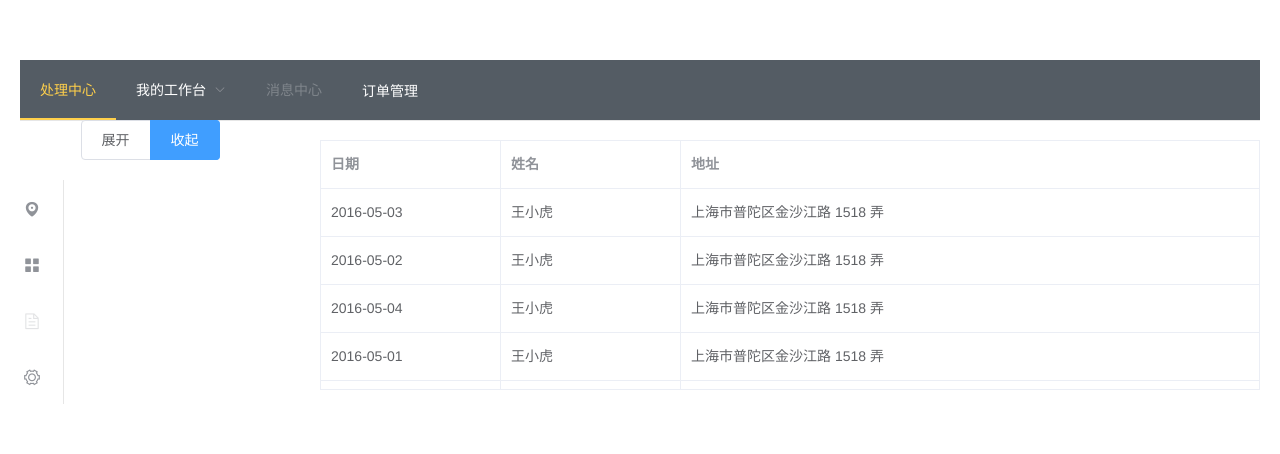
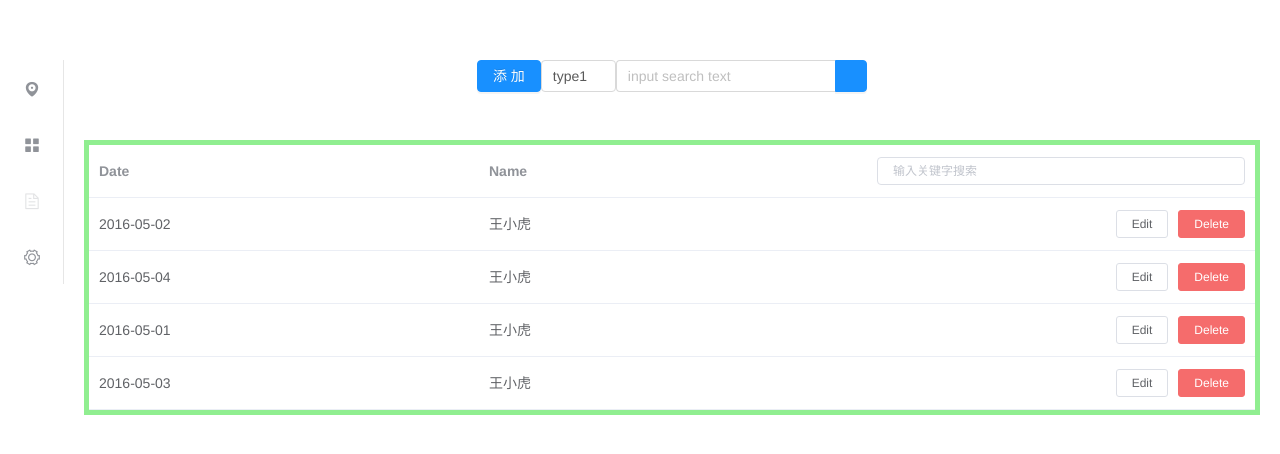
Before and after one commit to hastune-39/font, a Vue app: page / in a window 1280 px wide. Shown: the top 454 px of the page. Built offline with nearby package versions, Linux system fonts and the light colour scheme.

Commit message:
step01:css - op02:before import img

```diff
--- a/package.json
+++ b/package.json
@@ -12,6 +12,8 @@
   "dependencies": {
     "ant-design-vue": "^1.7.2",
     "element-ui": "^2.14.1",
+    "less": "^3.12.2",
+    "less-loader": "^7.1.0",
     "vue": "^2.5.2",
     "vue-router": "^3.0.1"
   },
--- a/src/main.js
+++ b/src/main.js
@@ -6,7 +6,9 @@ import router from './router'
 import Antdv from 'ant-design-vue';
 import ElementUI from 'element-ui';
 import 'element-ui/lib/theme-chalk/index.css';
+import 'element-ui/lib/theme-chalk/display.css';
 import 'ant-design-vue/dist/antd.css'; // or 'ant-design-vue/dist/antd.less'
+
 
 Vue.use(Antdv);
 Vue.use(ElementUI)
--- a/src/view/BasicLayout.vue
+++ b/src/view/BasicLayout.vue
@@ -1,17 +1,19 @@
 <template>
-  <el-container>
-    <el-header>
-      <my-head-bar/>
-    </el-header>
+  <div class="border">
     <el-container>
-      <el-aside>
+      <el-aside width="100 px">
         <my-side-bar/>
       </el-aside>
-      <el-main>
-        <my-main/>
-      </el-main>
+      <el-container>
+        <el-header>
+          <my-head-bar/>
+        </el-header>
+        <el-main>
+          <my-main/>
+        </el-main>
+      </el-container>
     </el-container>
-  </el-container>
+  </div>
 </template>
 
 
@@ -31,5 +33,8 @@
 </script>
 
 <style scoped>
-
+  .border {
+    margin-top: 0px;
+    padding-top: 0px;
+  }
 </style>
--- a/src/view/HeadBar.vue
+++ b/src/view/HeadBar.vue
@@ -1,35 +1,39 @@
 <template>
-  <div>
-    <el-menu
-      :default-active="activeIndex2"
-      class="el-menu-demo"
-      mode="horizontal"
-      @select="handleSelect"
-      background-color="#545c64"
-      text-color="#fff"
-      active-text-color="#ffd04b">
-      <el-menu-item index="1">处理中心</el-menu-item>
-      <el-submenu index="2">
-        <template slot="title">我的工作台</template>
-        <el-menu-item index="2-1">选项1</el-menu-item>
-        <el-menu-item index="2-2">选项2</el-menu-item>
-        <el-menu-item index="2-3">选项3</el-menu-item>
-        <el-submenu index="2-4">
-          <template slot="title">选项4</template>
-          <el-menu-item index="2-4-1">选项1</el-menu-item>
-          <el-menu-item index="2-4-2">选项2</el-menu-item>
-          <el-menu-item index="2-4-3">选项3</el-menu-item>
-        </el-submenu>
-      </el-submenu>
-      <el-menu-item index="3" disabled>消息中心</el-menu-item>
-      <el-menu-item index="4"><a href="https://www.ele.me" target="_blank">订单管理</a></el-menu-item>
-    </el-menu>
+
+  <div class="flextitle">
+    <div>
+      <a-button type="primary" @click="addItem">添加</a-button><!--添加事件-->
+    </div>
+    <div>
+      <a-input-group Large>
+        <a-select default-value="0" style="width: 23%" @change="selectChange">
+          <a-select-option value="0"> type1 </a-select-option>
+          <a-select-option value="1"> type2 </a-select-option>
+          <a-select-option value="2"> type3 </a-select-option>
+        </a-select>
+        <a-input-search
+          style="width: 77%"
+          placeholder="input search text"
+          allow-clear
+          enter-button
+          @search="searchModal"
+      />
+      </a-input-group>
+    </div>
+    </el-row>
   </div>
 </template>
 
 <script>
+  import mysearchBox from './Header/searchBox'
+
   export default {
     name: 'HeadBar',
+
+    components: {
+      mysearchBox,
+    },
+
     data() {
       return {
         activeIndex: '1',
@@ -37,13 +41,15 @@
       };
     },
     methods: {
-      handleSelect(key, keyPath) {
-        console.log(key, keyPath);
-      }
+
     }
   }
 </script>
 
-<style scoped>
-
+<style>
+  .flextitle {
+    flex-direction: row;
+    display: flex;
+    justify-content: center;
+  }
 </style>
--- /dev/null
+++ b/src/view/Header/searchBox.vue
@@ -0,0 +1,84 @@
+<template>
+  <el-autocomplete
+    popper-class="my-autocomplete"
+    v-model="state"
+    :fetch-suggestions="querySearch"
+    placeholder="请输入内容"
+    @select="handleSelect">
+    <i
+      class="el-icon-edit el-input__icon"
+      slot="suffix"
+      @click="handleIconClick">
+    </i>
+    <template slot-scope="{ item }">
+      <div class="name">{{ item.value }}</div>
+      <span class="addr">{{ item.address }}</span>
+    </template>
+  </el-autocomplete>
+
+</template>
+
+<style>
+  .my-autocomplete {
+
+  li {
+    line-height: normal;
+    padding: 7px;
+
+  .name {
+    text-overflow: ellipsis;
+    overflow: hidden;
+  }
+
+  .addr {
+    font-size: 12px;
+    color: #b4b4b4;
+  }
+
+  .highlighted .addr {
+    color: #ddd;
+  }
+
+  }
+  }
+</style>
+
+<script>
+  export default {
+    data() {
+      return {
+        restaurants: [],
+        state: ''
+      };
+    },
+    methods: {
+      querySearch(queryString, cb) {
+        var restaurants = this.restaurants;
+        var results = queryString ? restaurants.filter(this.createFilter(queryString)) : restaurants;
+        // 调用 callback 返回建议列表的数据
+        cb(results);
+      },
+      createFilter(queryString) {
+        return (restaurant) => {
+          return (restaurant.value.toLowerCase().indexOf(queryString.toLowerCase()) === 0);
+        };
+      },
+      loadAll() {
+        return [
+          {"value": "三全鲜食（北新泾店）", "address": "长宁区新渔路144号"},
+          {"value": "Hot honey 首尔炸鸡（仙霞路）", "address": "上海市长宁区淞虹路661号"},
+          {"value": "新旺角茶餐厅", "address": "上海市普陀区真北路988号创邑金沙谷6号楼113"},
+        ];
+      },
+      handleSelect(item) {
+        console.log(item);
+      },
+      handleIconClick(ev) {
+        console.log(ev);
+      }
+    },
+    mounted() {
+      this.restaurants = this.loadAll();
+    }
+  }
+</script>
--- a/src/view/Main.vue
+++ b/src/view/Main.vue
@@ -1,23 +1,35 @@
 <template>
-  <div>
+  <div class="border">
     <el-table
-      :data="tableData"
-      height="250"
-      border
+      :data="tableData.filter(data => !search || data.name.toLowerCase().includes(search.toLowerCase()))"
       style="width: 100%">
       <el-table-column
-        prop="date"
-        label="日期"
-        width="180">
+        label="Date"
+        prop="date">
       </el-table-column>
       <el-table-column
-        prop="name"
-        label="姓名"
-        width="180">
+        label="Name"
+        prop="name">
       </el-table-column>
       <el-table-column
-        prop="address"
-        label="地址">
+        align="right">
+        <template slot="header" slot-scope="scope">
+          <el-input
+            v-model="search"
+            size="mini"
+            placeholder="输入关键字搜索"/>
+        </template>
+        <template slot-scope="scope">
+          <el-button
+            size="mini"
+            @click="handleEdit(scope.$index, scope.row)">Edit
+          </el-button>
+          <el-button
+            size="mini"
+            type="danger"
+            @click="handleDelete(scope.$index, scope.row)">Delete
+          </el-button>
+        </template>
       </el-table-column>
     </el-table>
   </div>
@@ -28,37 +40,38 @@
     data() {
       return {
         tableData: [{
-          date: '2016-05-03',
-          name: '王小虎',
-          address: '上海市普陀区金沙江路 1518 弄'
-        }, {
           date: '2016-05-02',
           name: '王小虎',
           address: '上海市普陀区金沙江路 1518 弄'
         }, {
           date: '2016-05-04',
           name: '王小虎',
-          address: '上海市普陀区金沙江路 1518 弄'
+          address: '上海市普陀区金沙江路 1517 弄'
         }, {
           date: '2016-05-01',
           name: '王小虎',
-          address: '上海市普陀区金沙江路 1518 弄'
+          address: '上海市普陀区金沙江路 1519 弄'
         }, {
-          date: '2016-05-08',
+          date: '2016-05-03',
           name: '王小虎',
-          address: '上海市普陀区金沙江路 1518 弄'
-        }, {
-          date: '2016-05-06',
-          name: '王小虎',
-          address: '上海市普陀区金沙江路 1518 弄'
-        }, {
-          date: '2016-05-07',
-          name: '王小虎',
-          address: '上海市普陀区金沙江路 1518 弄'
-        }]
+          address: '上海市普陀区金沙江路 1516 弄'
+        }],
+        search: ''
       }
-    }
+    },
+    methods: {
+      handleEdit(index, row) {
+        console.log(index, row);
+      },
+      handleDelete(index, row) {
+        console.log(index, row);
+      }
+    },
   }
 </script>
 
-<style></style>
+<style scoped>
+  .border {
+    border: 5px solid lightgreen;
+  }
+</style>
--- a/src/view/SideBar.vue
+++ b/src/view/SideBar.vue
@@ -1,9 +1,9 @@
 <template>
-  <div>
-    <el-radio-group v-model="isCollapse" style="margin-bottom: 20px;">
-      <el-radio-button :label="false">展开</el-radio-button>
-      <el-radio-button :label="true">收起</el-radio-button>
-    </el-radio-group>
+  <div class="LeftSide">
+<!--    <el-radio-group v-model="isCollapse" style="margin-bottom: 10px;">-->
+<!--      <el-radio-button :label="false">展开</el-radio-button>-->
+<!--      <el-radio-button :label="true">收起</el-radio-button>-->
+<!--    </el-radio-group>-->
     <el-menu default-active="1-4-1" class="el-menu-vertical-demo" @open="handleOpen" @close="handleClose"
              :collapse="isCollapse">
       <el-submenu index="1">
@@ -37,13 +37,28 @@
         <span slot="title">导航四</span>
       </el-menu-item>
     </el-menu>
+    </a-layout-sider>
   </div>
 </template>
 
-<style>
+<style scoped>
+  .border {
+    margin-right: auto;
+    border: 5px solid deepskyblue;
+  }
+
   .el-menu-vertical-demo:not(.el-menu--collapse) {
-    width: 200px;
+    width: 100px;
     min-height: 400px;
+  }
+
+  .LeftSide {
+    overflow: hidden;
+    height: 100%;
+    display: flex;
+    flex-direction: column;
+    justify-content: space-between;
+    align-content: center;
   }
 </style>
 
```
Also changed, not shown: 1 other file (tests, documents, lock files or other folders).
